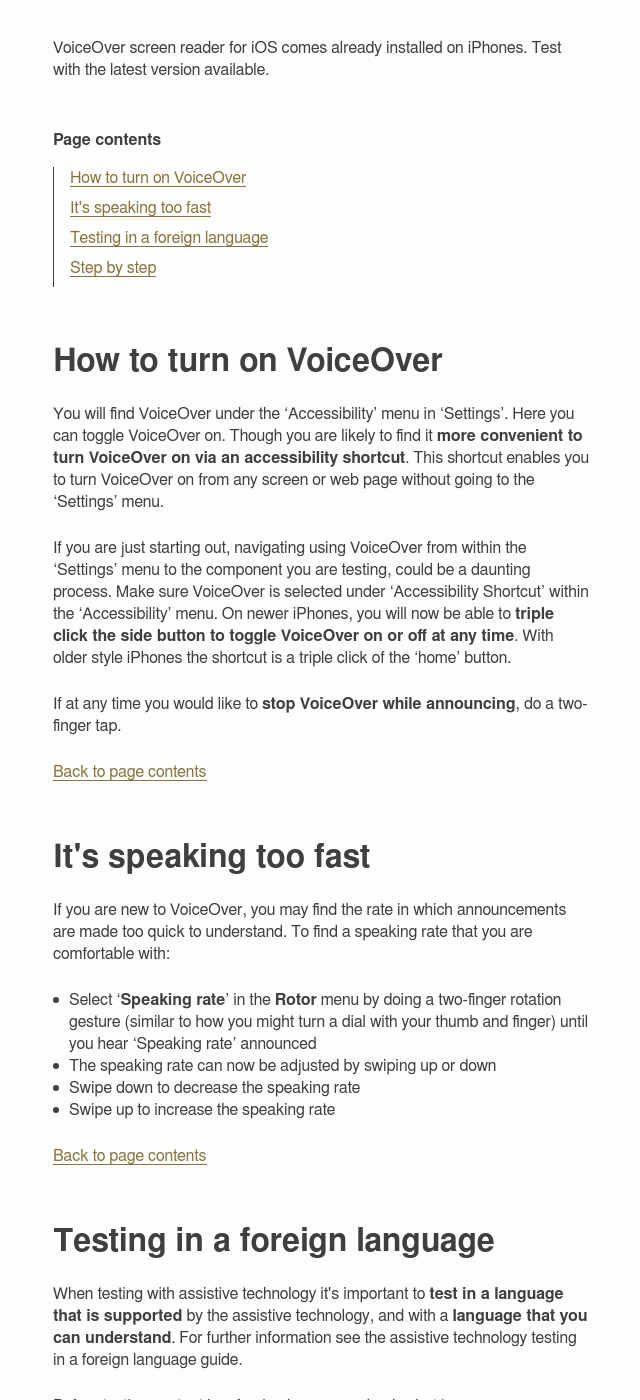
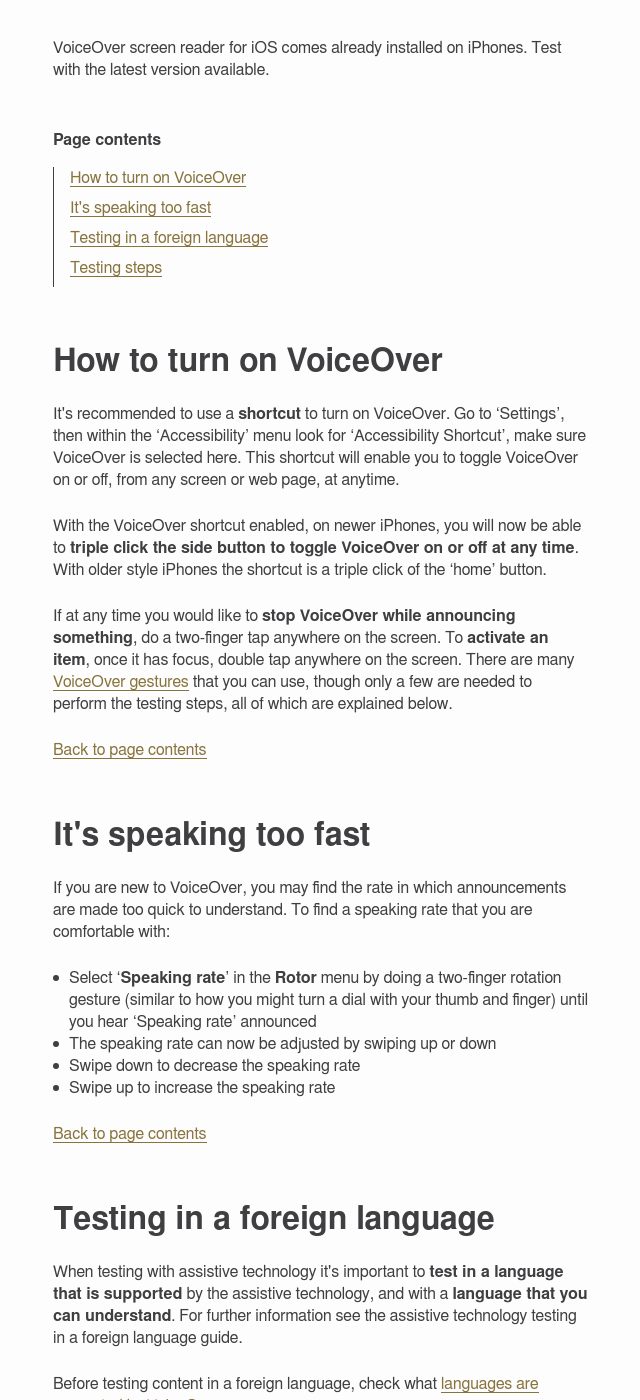
Before and after one commit to bbc/accessibility-news-and-you, a Jekyll site: the page assistive-technology/testing-steps/voiceover-ios.html, which Jekyll copies as it is, in a window 1280 px wide and 1400 px high, scrolled down 237 px. Shown: the whole window, without its empty margins (319-959 px from the left). Built offline with Jekyll 4.4.1, drawn with Linux system fonts in a browser that asks for light colours; some of the changed text lies outside the part shown.

Commit message:
copy updates

```diff
--- a/assistive-technology/testing-steps/voiceover-ios.html
+++ b/assistive-technology/testing-steps/voiceover-ios.html
@@ -30,17 +30,17 @@
                     <li role="listitem"><a href="#how-to-turn-on-voiceover">How to turn on VoiceOver</a></li>
                     <li role="listitem"><a href="#its-speaking-too-fast">It's speaking too fast</a></li>
                     <li role="listitem"><a href="#testing-in-a-foreign-language">Testing in a foreign language</a></li>
-                    <li role="listitem"><a href="#step-by-step">Step by step</a></li>
+                    <li role="listitem"><a href="#testing-steps">Testing steps</a></li>
                 </ol>
             </nav>
 
             <h2 id="how-to-turn-on-voiceover" class="h2" tabindex="-1">How to turn on VoiceOver</h2>
 
-            <p>You will find VoiceOver under the ‘Accessibility’ menu in ‘Settings’. Here you can toggle VoiceOver on. Though you are likely to find it <b>more convenient to turn VoiceOver on via an accessibility shortcut</b>. This shortcut enables you to turn VoiceOver on from any screen or web page without going to the ‘Settings’ menu.</p>
+            <p>It's recommended to use a <b>shortcut</b> to turn on VoiceOver. Go to ‘Settings’, then within the ‘Accessibility’ menu look for ‘Accessibility Shortcut’, make sure VoiceOver is selected here. This shortcut will enable you to toggle VoiceOver on or off, from any screen or web page, at anytime.</p>
 
-            <p>If you are just starting out, navigating using VoiceOver from within the ‘Settings’ menu to the component you are testing, could be a daunting process. Make sure VoiceOver is selected under ‘Accessibility Shortcut’ within the ‘Accessibility’ menu. On newer iPhones, you will now be able to <b>triple click the side button to toggle VoiceOver on or off at any time</b>. With older style iPhones the shortcut is a triple click of the ‘home’ button.</p>
+            <p>With the VoiceOver shortcut enabled, on newer iPhones, you will now be able to <b>triple click the side button to toggle VoiceOver on or off at any time</b>. With older style iPhones the shortcut is a triple click of the ‘home’ button.</p>
 
-            <p>If at any time you would like to <b>stop VoiceOver while announcing</b>, do a two-finger tap.</p>
+            <p>If at any time you would like to <b>stop VoiceOver while announcing something</b>, do a two-finger tap anywhere on the screen. To <b>activate an item</b>, once it has focus, double tap anywhere on the screen. There are many <a href="https://support.apple.com/en-gb/guide/iphone/iph3e2e2281/ios">VoiceOver gestures</a> that you can use, though only a few are needed to perform the testing steps, all of which are explained below.</p>
 
             <a href="#page-contents" class="back-to">Back to page contents</a>
 
@@ -68,11 +68,11 @@
 
             <a href="#page-contents" class="back-to">Back to page contents</a>
 
-            <h2 id="step-by-step" class="h2" tabindex="-1">Step by step</h2>
+            <h2 id="testing-steps" class="h2" tabindex="-1">Testing steps</h2>
 
-            <p>We’ll take you step by step through how to test a component or feature. Following the same steps every time, ensures that everyone is testing using the same methods and using the most common techniques.</p>
+            <p>We’ll take you step by step through how to test a component or feature. <b>Following the same steps every time</b>, ensures that everyone is testing using the same methods and using the most common techniques. The steps also <b>enable anyone, in any role, to use VoiceOver for the first time</b>.</p>
 
-            <p>There are many <a href="https://support.apple.com/en-gb/guide/iphone/iph3e2e2281/ios">VoiceOver gestures</a> that you can use, though only a few are needed to perform the testing steps, all of which are explained below. The testing steps <b>enable anyone, in any role, to use VoiceOver for the first time</b>. To become more familiar and proficient using assistive technology, resist the temptation to cheat, always try to navigate like a user would.</p>
+            <p>To become more familiar and proficient using assistive technology, resist the temptation to cheat, always try to navigate like a user would.</p>
 
             <p>As you go, <b>make notes</b> of any <a href="https://bbc.github.io/accessibility-news-and-you/guides/accessibility-bugs.html">bugs</a> you find.</p>
         </div>
@@ -81,7 +81,7 @@
             <strong id="steps" class="page-contents_strong" tabindex="-1">Testing steps</strong>
 
             <ol role="list">
-                <li role="listitem"><a href="#step-1-open-safari" id="step-by-step-navigation">1 - Open Safari</a></li>
+                <li role="listitem"><a href="#step-1-open-safari" id="step-1-open-safari">1 - Open Safari</a></li>
                 <li role="listitem"><a href="#step-2-go-to-the-testing-url">2 - Go to the testing url</a></li>
                 <li role="listitem"><a href="#step-3-turn-voiceover-on">3 - Turn VoiceOver on</a></li>
                 <li role="listitem"><a href="#step-4-get-in-position-to-start-testing">4 - Get in position to start</a></li>
```
